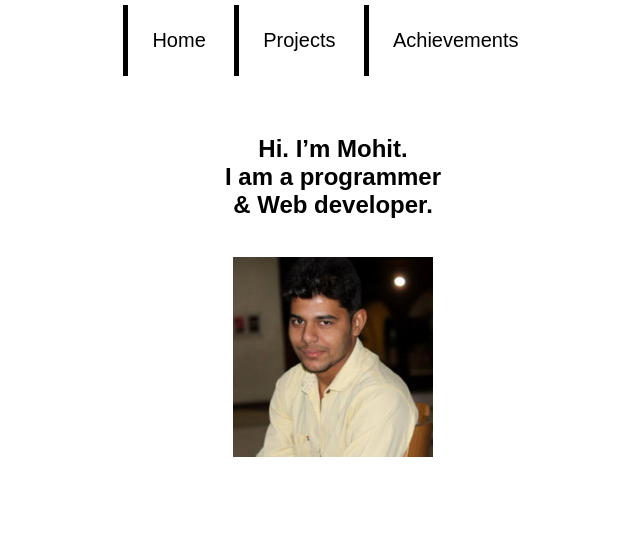
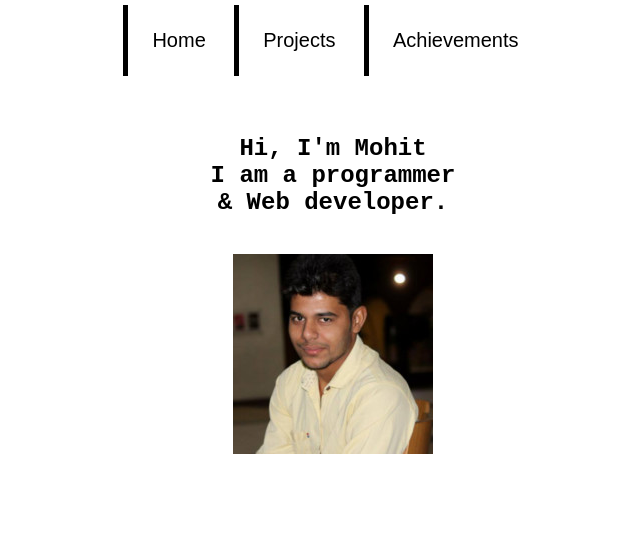
Before and after one commit to mohit1120/mohitblog, a plain HTML site: page index.html in a window 1280 px wide. Shown: the top 546 px of the page, without its empty margins (307-947 px from the left). Drawn offline with nearby package versions, Linux system fonts and the light colour scheme.

Commit message:
second commit

```diff
--- a/index.html
+++ b/index.html
@@ -30,8 +30,7 @@
 
 <main>
     <div class="leftside">
-            <h2>
-                    Hi. I’m Mohit.</br>
+            <h2 style="font-family:'Courier New', Courier, monospace">Hi, I'm Mohit</br>
                     I am a programmer</br>
                     & Web developer.</br>
                     </h2>
```
Also changed, not shown: css/sample.css (line endings or trailing spaces), img/mohitlogo.jpeg (added).
